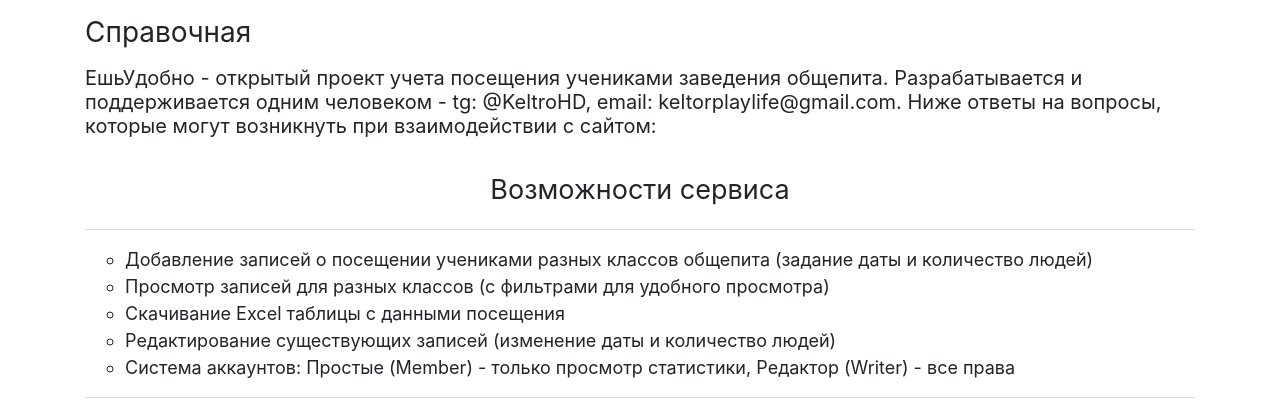
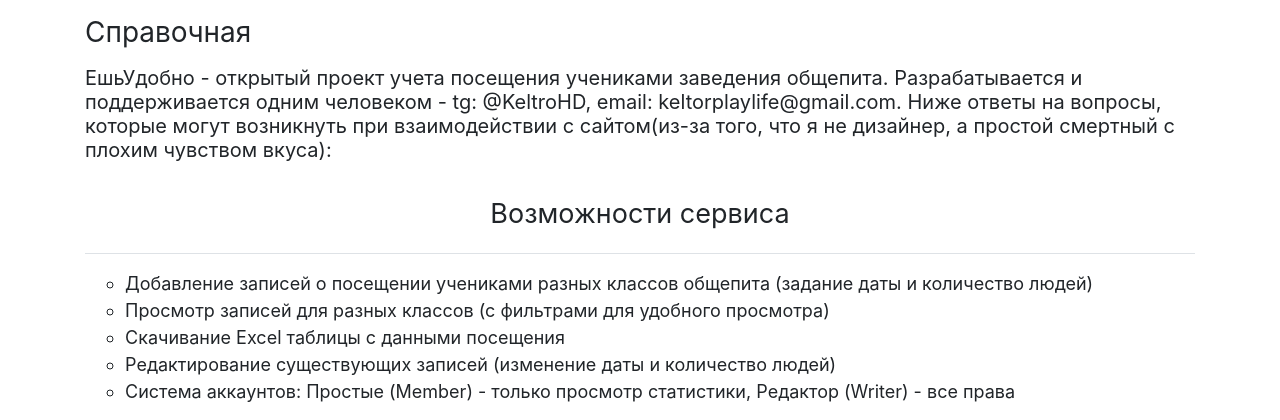
Before and after one commit to KeltorHD/django_project, a Django app: page /faq/ in a window 1280 px wide. Shown: the part 71-491 px from the top of the page. Run offline with Django 3.2, Linux system fonts and the light colour scheme; some libraries are stand-ins or nearby versions.

Commit message:
Небольшие изменения в template

```diff
--- a/app/templates/app/account.html
+++ b/app/templates/app/account.html
@@ -7,7 +7,7 @@
 <div class="container">
 	{% if access == 'Writer' %}
 		<div class="row">
-			<div class="col-lg-6">
+			<div class="col-lg-6 pb-5">
 				<h3 class="font-weight-normal">Меню аккаунта</<h3><p></p>
 
 				<h5 class="font-weight-normal">Пользователь: {{ first_name }} {{ last_name }}</h5>
@@ -21,6 +21,7 @@
 				<h3 class="font-weight-normal">Статистика</<h3><p></p>
 				<h5 class="font-weight-normal">Всего записей: <a href="/write/edit/" class="a">{{state_list}}</a></h5>
 				<h5 class="font-weight-normal">Ваши записи: {{state_your}}</h5>
+				<h5><strong>Счастливого дня, <ins>{{ first_name }}</ins>!</strong></h5>
 			</div>
 		</div>
 	{% else %}
--- a/app/templates/app/faq.html
+++ b/app/templates/app/faq.html
@@ -6,7 +6,7 @@
 	<h3 class="font-weight-normal">Справочная</h3>
 	<p></p>
 	<h5 class="font-weight-normal">
-		ЕшьУдобно - открытый проект учета посещения учениками заведения общепита. Разрабатывается и поддерживается одним человеком - tg: @KeltroHD, email: keltorplaylife@gmail.com. Ниже ответы на вопросы, которые могут возникнуть при взаимодействии с сайтом:
+		ЕшьУдобно - открытый проект учета посещения учениками заведения общепита. Разрабатывается и поддерживается одним человеком - tg: @KeltroHD, email: keltorplaylife@gmail.com. Ниже ответы на вопросы, которые могут возникнуть при взаимодействии с сайтом(из-за того, что я не дизайнер, а простой смертный с плохим чувством вкуса):
 	</h5>
 
 	<br>
```
Also changed, not shown: db.sqlite3.
